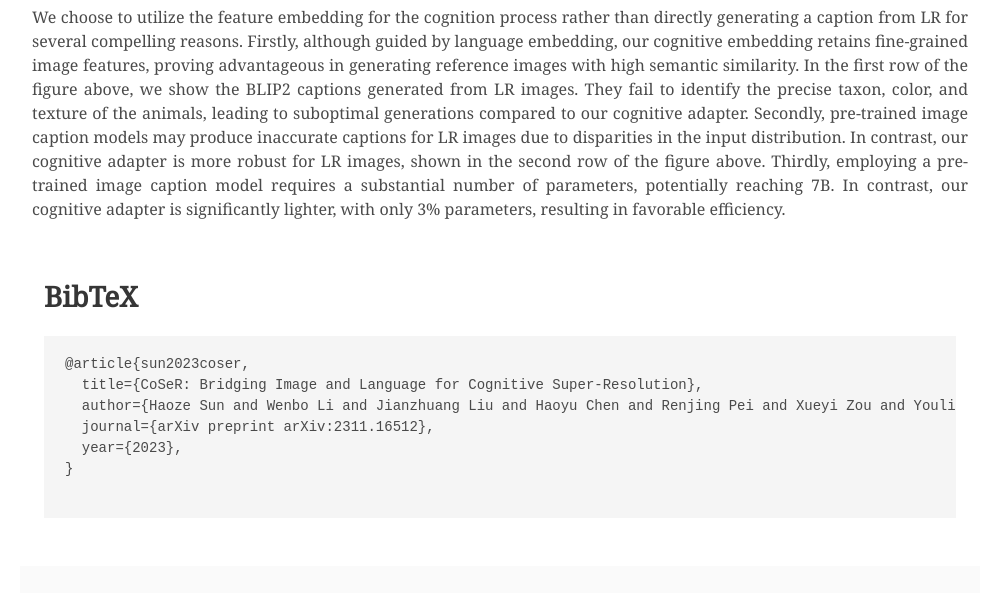
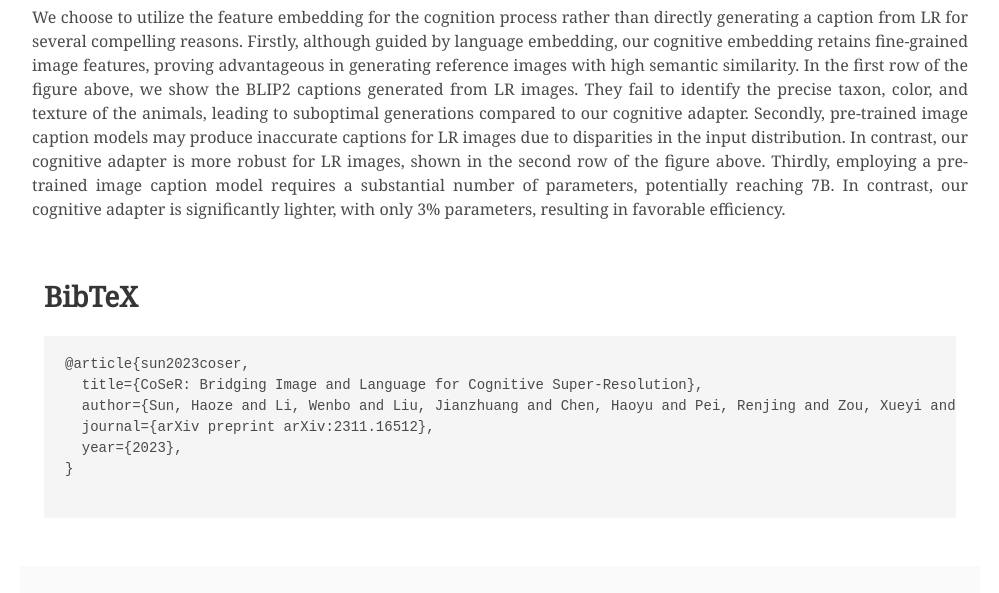
Before and after one commit to CoSeR-main/CoSeR-main.github.io, a plain HTML site: page index.html in a window 1280 px wide. Shown: the part 7713-8306 px from the top of the page, without its empty margins (140-1139 px from the left). Drawn offline with nearby package versions, Linux system fonts and the light colour scheme; some icons are missing; a web font is replaced by a local one.

Commit message:
Update index.html

```diff
--- a/index.html
+++ b/index.html
@@ -394,7 +394,7 @@
           <h2 class="title">BibTeX</h2>
           <pre><code>@article{sun2023coser,
   title={CoSeR: Bridging Image and Language for Cognitive Super-Resolution},
-  author={Haoze Sun and Wenbo Li and Jianzhuang Liu and Haoyu Chen and Renjing Pei and Xueyi Zou and Youliang Yan and Yujiu Yang},
+  author={Sun, Haoze and Li, Wenbo and Liu, Jianzhuang and Chen, Haoyu and Pei, Renjing and Zou, Xueyi and Yan, Youliang and Yang, Yujiu},
   journal={arXiv preprint arXiv:2311.16512},
   year={2023},
 }
```
